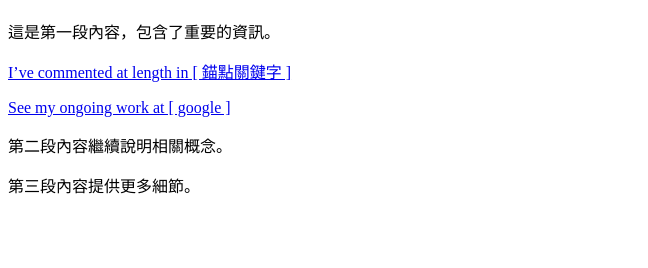
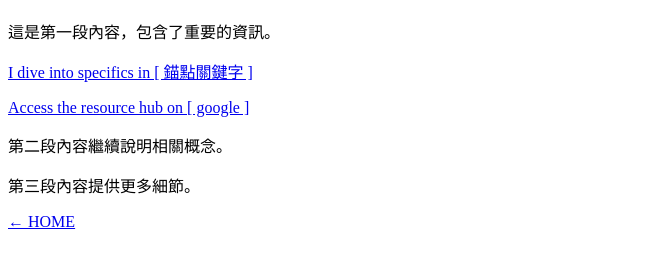
Before and after one commit to azureshin/azureshin.github.io, a plain HTML site: page slug.html in a window 1280 px wide. Shown: the part 70-338 px from the top of the page, without its empty margins (0-648 px from the left). Drawn offline with Linux system fonts and the light colour scheme.

Commit message:
自動上傳 SEO 優化指南：提升網站排名的關鍵策略

```diff
--- a/slug.html
+++ b/slug.html
@@ -8,9 +8,13 @@
 <body>
     <h1>SEO 優化指南：提升網站排名的關鍵策略</h1>
         <p>這是第一段內容，包含了重要的資訊。</p>
-    <p><a href="https://www.google.com/123.php">I’ve commented at length in [ 錨點關鍵字 ]</a></p>
-    <p><a href="https://www.google.com">See my ongoing work at [ google ]</a></p>
+    <p><a href="https://www.google.com/123.php">I dive into specifics in [ 錨點關鍵字 ]</a></p>
+    <p><a href="https://www.google.com">Access the resource hub on [ google ]</a></p>
     <p>第二段內容繼續說明相關概念。</p>
     <p>第三段內容提供更多細節。</p>
+
+    <nav class="nav">
+        <a href="index.html">← HOME</a>
+    </nav>
 </body>
 </html>
```
